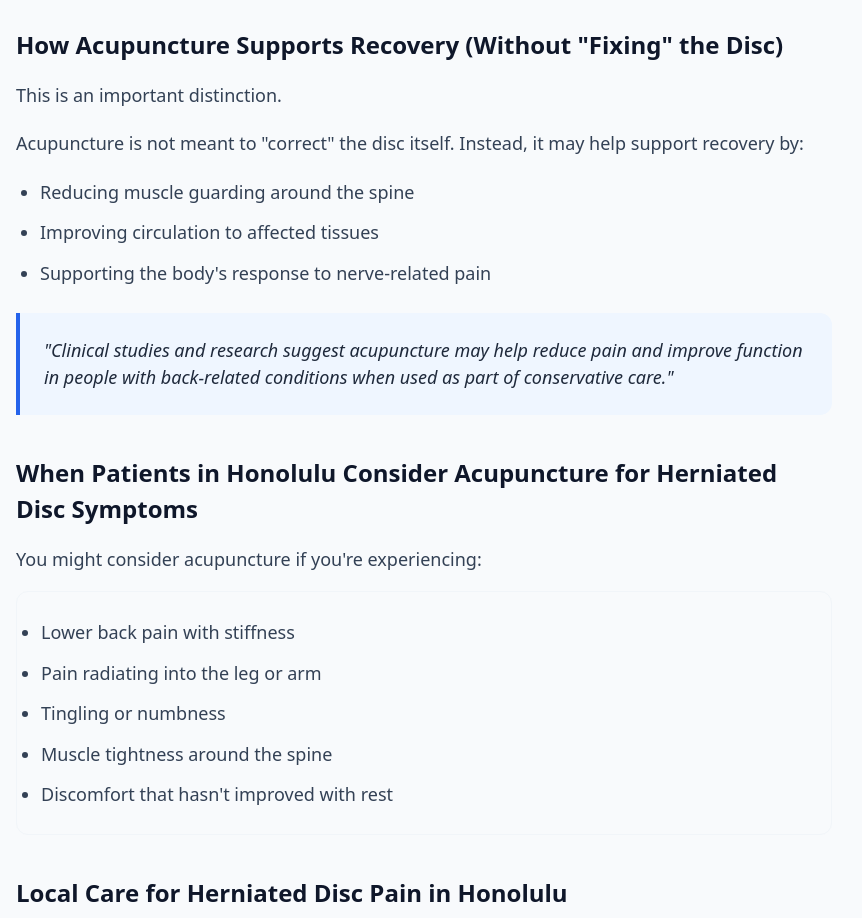
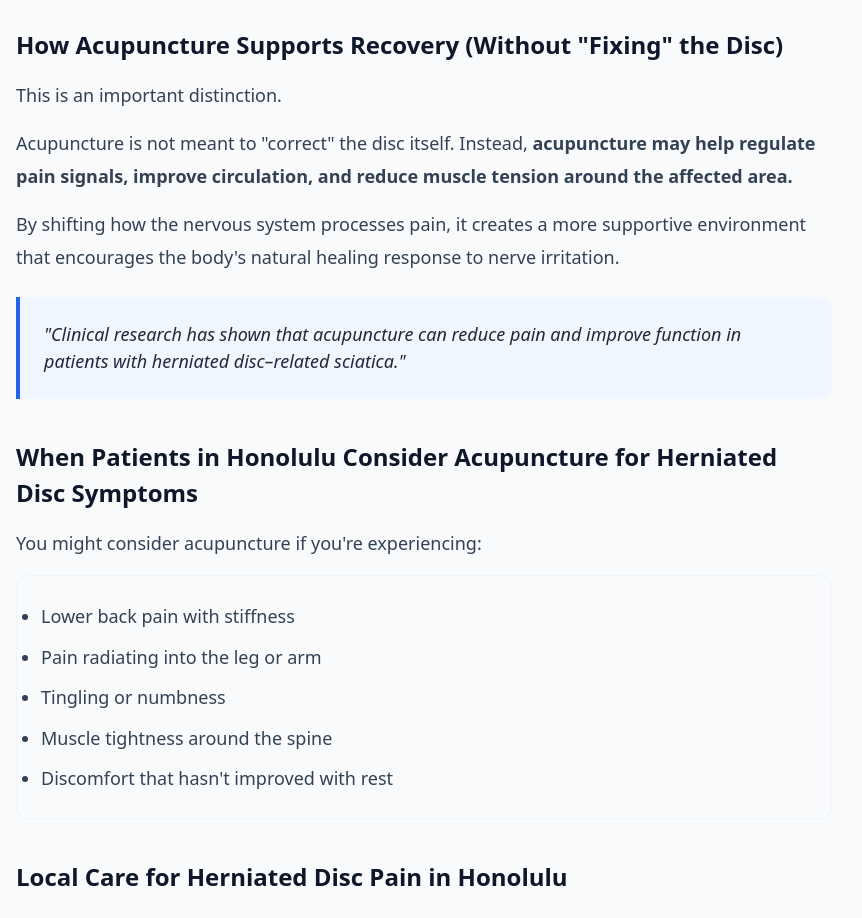
Before and after one commit to acutherapy/acutherapy-web-v2, a React (Vite) app: page /is-acupuncture-good-for-herniated-disc in a window 1280 px wide. Shown: the part 2889-3807 px from the top of the page, without its empty margins (0-862 px from the left). Built offline with nearby package versions, Linux system fonts and the light colour scheme.

Commit message:
Refine Herniated Disc page: exact EEAT quote and explicit mechanisms

```diff
--- a/src/pages/IsAcupunctureGoodForHerniatedDiscPage.tsx
+++ b/src/pages/IsAcupunctureGoodForHerniatedDiscPage.tsx
@@ -138,17 +138,13 @@ export default function IsAcupunctureGoodForHerniatedDiscPage() {
             </h2>
             <div className="text-[16px] md:text-[18px] text-slate-700 leading-[1.8] mb-6 space-y-4">
               <p>This is an important distinction.</p>
-              <p>Acupuncture is not meant to "correct" the disc itself. Instead, it may help support recovery by:</p>
-              <ul className="list-disc pl-6 space-y-2 mb-4">
-                <li>Reducing muscle guarding around the spine</li>
-                <li>Improving circulation to affected tissues</li>
-                <li>Supporting the body's response to nerve-related pain</li>
-              </ul>
+              <p>Acupuncture is not meant to "correct" the disc itself. Instead, <strong>acupuncture may help regulate pain signals, improve circulation, and reduce muscle tension around the affected area.</strong></p>
+              <p>By shifting how the nervous system processes pain, it creates a more supportive environment that encourages the body's natural healing response to nerve irritation.</p>
             </div>
 
             <div className="bg-blue-50 border-l-4 border-blue-600 p-6 mb-10 rounded-r-xl">
                <p className="text-[16px] md:text-[18px] text-slate-800 font-medium italic">
-                 "Clinical studies and research suggest acupuncture may help reduce pain and improve function in people with back-related conditions when used as part of conservative care."
+                 "Clinical research has shown that acupuncture can reduce pain and improve function in patients with herniated disc–related sciatica."
                </p>
             </div>
 
```
